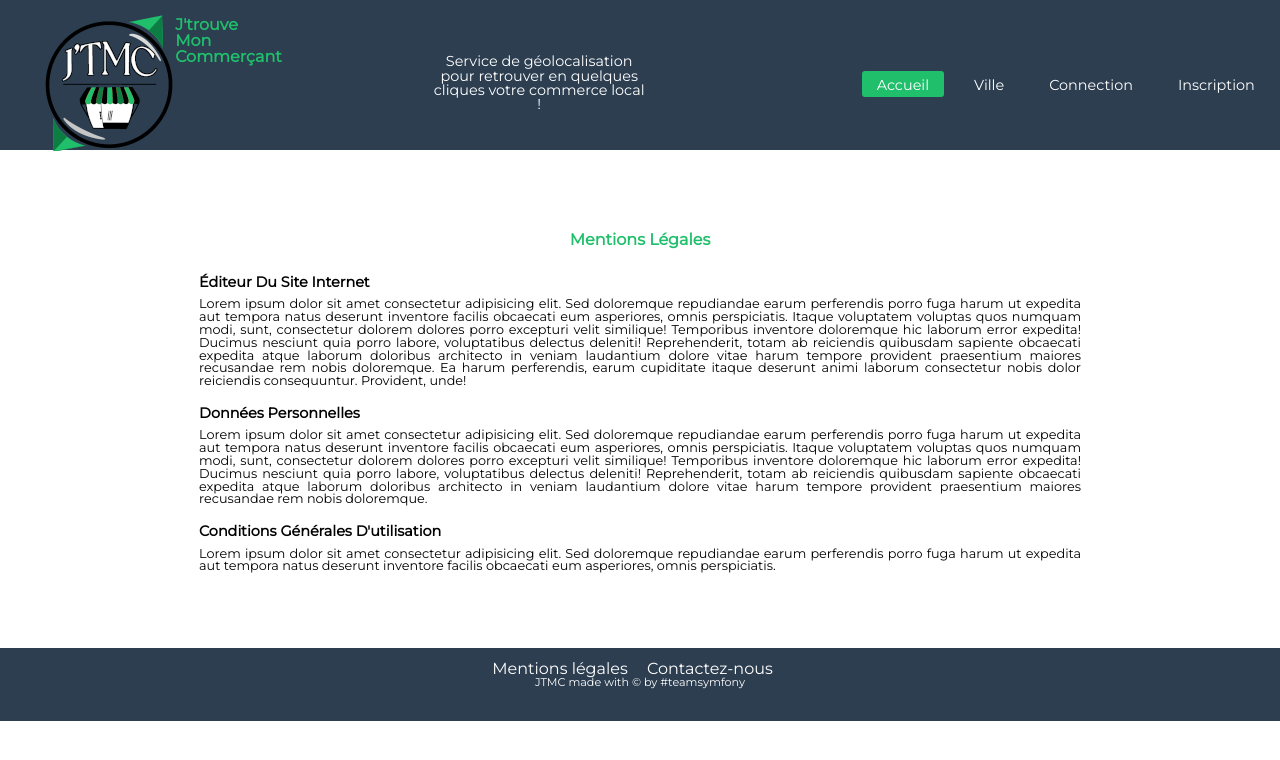
After one commit to laurasullyalexandrine/JTMC, a Symfony app: template templates/main/legals-mentions.html.twig in a window 1280 px wide. The commit adds this page. Shown: the top 760 px of the page. Run offline with Twig, Linux system fonts and the light colour scheme; the template is opened without the code that fills it, so the values that code supplies are empty; some libraries are stand-ins or nearby versions.

Commit message:
add road and file legal mention

```diff
--- a/public/css/style.css
+++ b/public/css/style.css
@@ -210,11 +210,37 @@ input
 
 #map
 {
-    width: 78%;
     color: teal;
-    font-size: 250px;
+
     text-align: center;
     align-self: center;
+}
+
+/* ----- Mentions legals -----*/
+.legals
+{
+    margin: auto;
+    width: 900px;
+    height: 370px;
+    display: flex;
+    padding: 5%;
+    color: black;
+    text-align: justify;
+    flex-direction: column;
+}
+
+.subtitle
+{
+    padding: 1% 0 0 1%;
+    font-size: 0.9em;
+    font-weight: 700;
+    text-transform: capitalize;
+}
+
+.lorem
+{
+    padding: 1%;
+    font-size: 0.8em;
 }
 
 /* ----- footer link -----*/
@@ -243,7 +269,6 @@ input
 
 .footer-nav-made
 {
-
     font-size: 0.7em;
 }
 
--- a/templates/base.html.twig
+++ b/templates/base.html.twig
@@ -16,12 +16,12 @@
             <!--Block logo-->
             <div class="logo">
             <!--Logo for the sreen desktop-->
-            <a href="index_test_home.html" class="logo-link">
+            <a href="{{ path('home') }}"class="logo-link">
             <img class="logo-web" src="../images/logo_jtmc_v2.png" alt="logo_jtmc">
             <!--Small logo for the sreen mobile-->
             <img class="logo-mobile" src="../images/logo_jtmc_small_v2.png" alt="logo_jtmc">
             </a>
-            <a class ="title-link" href="index_test_home.html"><h1 class="title">j'trouve mon commerçant</h1></a>
+            <a class ="title-link" href="{{ path('home') }}"><h1 class="title">j'trouve mon commerçant</h1></a>
             </div>
 
             <div class="slogan-nav">
@@ -32,7 +32,7 @@
             <nav class="header-nav-top">
             <ul class="header-nav-top-list">
                 <li class="header-nav-top-item">
-                <a class="active header-nav-top-link" href="index_test_home.html" >accueil</a>
+                <a class="active header-nav-top-link" href="{{ path('home') }}">accueil</a>
                 </li>
                 <li class="header-nav-top-item">
                 <a class="header-nav-top-link" href="#" >ville</a>
@@ -48,8 +48,6 @@
             </div>
         </header>
 
-
-
         <main id="wrapper">
             <!--Block search menu left responsive-->
             <button id="hamburger-button">&#9776;</button>
@@ -63,8 +61,8 @@
         </main>
 
         <footer class="footer-nav-bottom">
-            <a class="footer-nav-bottom-link" href="#">Mentions légales</a>
-            <a class="footer-nav-bottom-link" href="#">Contactez-nous</a>
+            <a class="footer-nav-bottom-link" href="{{ path('legal-mention') }}">Mentions légales</a>
+            <a class="footer-nav-bottom-link" href="mailto:team@jtmc.fr">Contactez-nous</a>
             <p class="footer-nav-made">JTMC made with &#169; by <i>#teamsymfony</i></p>
         </footer>
 
--- /dev/null
+++ b/templates/main/legals-mentions.html.twig
@@ -0,0 +1,17 @@
+{% extends 'base.html.twig' %}
+
+{% block body %}
+
+<div class="legals">
+<h2 class="title">mentions légales</h2>
+
+<h3 class="subtitle">éditeur du site internet </h3>
+<p class="lorem">Lorem ipsum dolor sit amet consectetur adipisicing elit. Sed doloremque repudiandae earum perferendis porro fuga harum ut expedita aut tempora natus deserunt inventore facilis obcaecati eum asperiores, omnis perspiciatis. Itaque voluptatem voluptas quos numquam modi, sunt, consectetur dolorem dolores porro excepturi velit similique! Temporibus inventore doloremque hic laborum error expedita! Ducimus nesciunt quia porro labore, voluptatibus delectus deleniti! Reprehenderit, totam ab reiciendis quibusdam sapiente obcaecati expedita atque laborum doloribus architecto in veniam laudantium dolore vitae harum tempore provident praesentium maiores recusandae rem nobis doloremque. Ea harum perferendis, earum cupiditate itaque deserunt animi laborum consectetur nobis dolor reiciendis consequuntur. Provident, unde!</p>
+
+<h3 class="subtitle">données personnelles</h3>
+<p class="lorem">Lorem ipsum dolor sit amet consectetur adipisicing elit. Sed doloremque repudiandae earum perferendis porro fuga harum ut expedita aut tempora natus deserunt inventore facilis obcaecati eum asperiores, omnis perspiciatis. Itaque voluptatem voluptas quos numquam modi, sunt, consectetur dolorem dolores porro excepturi velit similique! Temporibus inventore doloremque hic laborum error expedita! Ducimus nesciunt quia porro labore, voluptatibus delectus deleniti! Reprehenderit, totam ab reiciendis quibusdam sapiente obcaecati expedita atque laborum doloribus architecto in veniam laudantium dolore vitae harum tempore provident praesentium maiores recusandae rem nobis doloremque. </p>
+
+<h3 class="subtitle">conditions générales d'utilisation</h3>
+<p class="lorem">Lorem ipsum dolor sit amet consectetur adipisicing elit. Sed doloremque repudiandae earum perferendis porro fuga harum ut expedita aut tempora natus deserunt inventore facilis obcaecati eum asperiores, omnis perspiciatis.</p>
+</div>
+{% endblock %}
```
Also changed, not shown: src/Controller/MainController.php (+10 -1 lines), templates/main/home.html.twig (+2 -5 lines).
